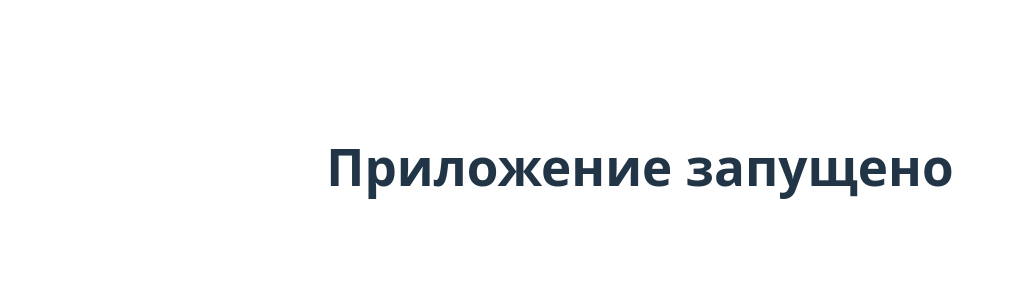
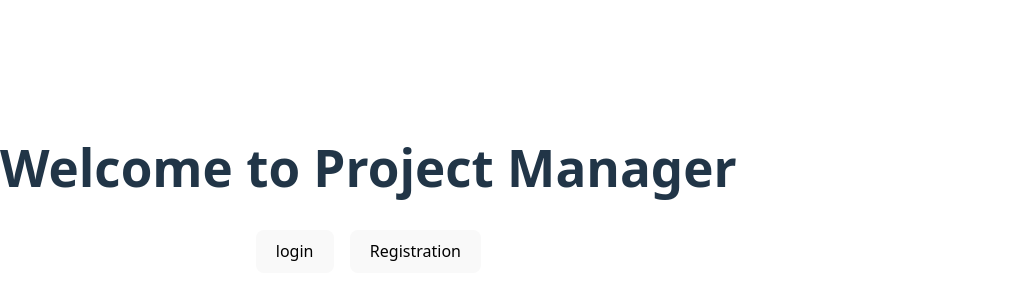
Before and after one commit to Viache-Slav/project-manager, a React (Vite) app in the folder client/: page / in a window 1280 px wide. Shown: the part 234-534 px from the top of the page, without its empty margins (0-1015 px from the left). Built offline with nearby package versions, Linux system fonts and the light colour scheme.

Commit message:
Added AuthMenu and HomePage components, updated App.jsx

```diff
--- a/client/src/App.jsx
+++ b/client/src/App.jsx
@@ -1,12 +1,12 @@
-import { useState } from 'react'
-import './App.css'
+import React from 'react';
+import HomePage from './pages/HomePage';
 
 function App() {
   return (
     <div>
-      <h1>Приложение запущено</h1>
+      <HomePage />
     </div>
-  )
+  );
 }
 
-export default App
+export default App;
--- /dev/null
+++ b/client/src/components/AuthMenu.jsx
@@ -0,0 +1,12 @@
+import React from 'react';
+
+const AuthMenu = () => {
+  return (
+    <div style={{ display: 'flex', gap: '1rem', justifyContent: 'center', marginTop: '2rem' }}>
+      <button>login</button>
+      <button>Registration</button>
+    </div>
+  );
+};
+
+export default AuthMenu;
--- /dev/null
+++ b/client/src/pages/HomePage.jsx
@@ -0,0 +1,13 @@
+import React from 'react';
+import AuthMenu from '../components/AuthMenu';
+
+const HomePage = () => {
+  return (
+    <div style={{ textAlign: 'center', marginTop: '5rem' }}>
+      <h1>Welcome to Project Manager</h1>
+      <AuthMenu />
+    </div>
+  );
+};
+
+export default HomePage;
```
